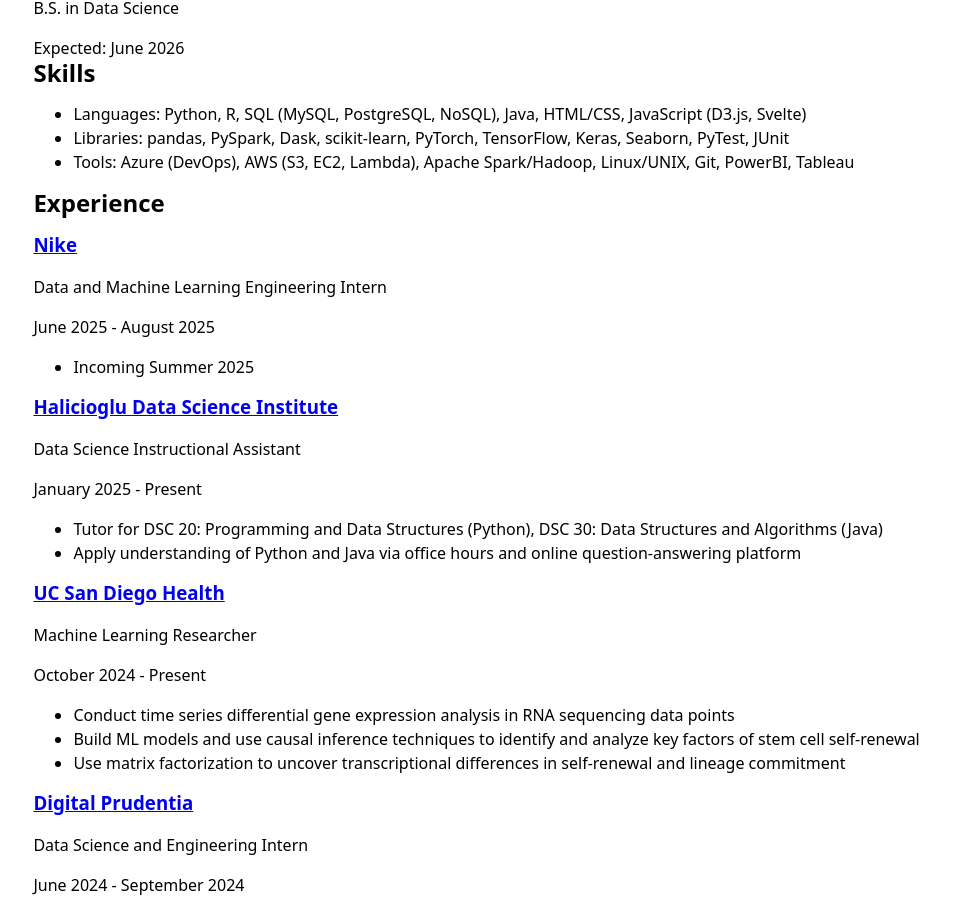
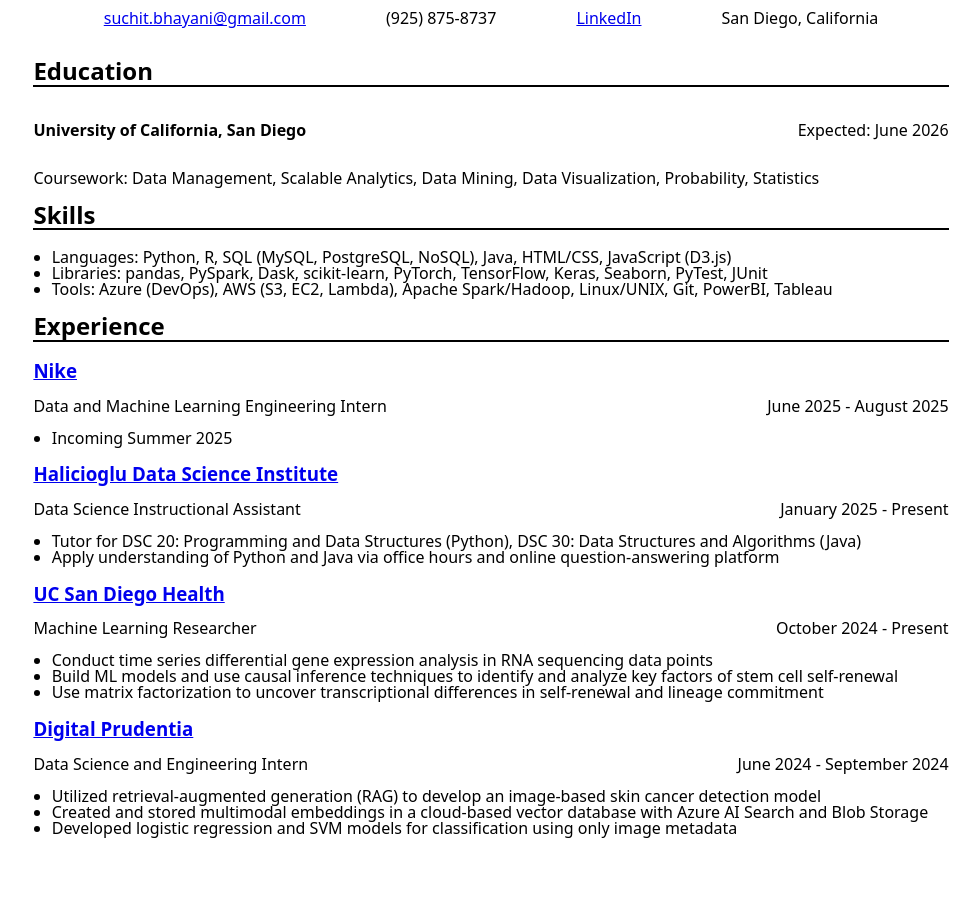
Before and after one commit to suchitbhayani/suchitbhayani.github.io, a plain HTML site: page resume/index.html in a window 1280 px wide. Shown: the part 318-1228 px from the top of the page, without its empty margins (149-1129 px from the left). After the commit the page ends 1196 px from the top, so only its background shows below. Drawn offline with Linux system fonts and the light colour scheme.

Commit message:
lab 2 done

```diff
--- a/resume/index.html
+++ b/resume/index.html
@@ -20,48 +20,69 @@
 
 
     <h1>Resume</h1>
+    <div class="resume">
 
-    <article>
+        <div class="header">
+            <header>
+                <h1>Suchit Bhayani</h1>
+                <div class="contact">
+                    <span><a href="mailto:suchit.bhayani@gmail.com">suchit.bhayani@gmail.com</a></span>
+                    <span>(925) 875-8737</span>
+                    <span><a href="https://www.linkedin.com/in/suchit-bhayani/" target="_blank">LinkedIn</a></span>
+                    <span>San Diego, California</span>
+                </div>
+            </header>
+        </div>
+
+        <div class="education">
             <section>
                 <h2>Education</h2>
-                <h3>University of California, San Diego</h3>
-                <p>B.S. in Data Science</p>
-                Expected: <time datetime="2026-06">June 2026</time>
+                <div class="line">
+                    <p><strong>University of California, San Diego</strong></p>
+                    <p class="right-side">Expected: June 2026</p>
+                </div>
+                <p>Coursework: Data Management, Scalable Analytics, Data Mining, Data Visualization, Probability, Statistics</p>
             </section>
-    </article>
+        </div>
 
-    <article>
+        <div class="skills">
             <section>
                 <h2>Skills</h2>
                 <ul>
-                <li>Languages: Python, R, SQL (MySQL, PostgreSQL, NoSQL), Java, HTML/CSS, JavaScript (D3.js, Svelte)</li>
+                    <li>Languages: Python, R, SQL (MySQL, PostgreSQL, NoSQL), Java, HTML/CSS, JavaScript (D3.js)</li>
                     <li>Libraries: pandas, PySpark, Dask, scikit-learn, PyTorch, TensorFlow, Keras, Seaborn, PyTest, JUnit</li>
                     <li>Tools: Azure (DevOps), AWS (S3, EC2, Lambda), Apache Spark/Hadoop, Linux/UNIX, Git, PowerBI, Tableau</li>
                 </ul>
             </section>
-    </article>
+        </div>
 
-    <article>
+        <div class="experience">
             <section>
                 <h2>Experience</h2>
                     <h3><a href="https://www.nike.com/">Nike</a></h3>
+                    <div class="line">
                         <p>Data and Machine Learning Engineering Intern</p>
-                <time datetime="2025-06">June 2025</time> - <time datetime="2025-08">August 2025</time>
+                        <div class="right-side">June 2025 - August 2025</div>
+                    </div>
                     <ul>
                         <li>Incoming Summer 2025</li>
                     </ul>
 
                     <h3><a href="https://datascience.ucsd.edu/">Halicioglu Data Science Institute</a></h3>
+                    <div class="line">
                         <p>Data Science Instructional Assistant</p>
-                <time datetime="2025-01">January 2025</time> - Present
+                        <div class="right-side">January 2025 - Present</div>
+                    </div>
                     <ul>
                         <li>Tutor for DSC 20: Programming and Data Structures (Python), DSC 30: Data Structures and Algorithms (Java)</li>
                         <li>Apply understanding of Python and Java via office hours and online question-answering platform</li>
                     </ul>
 
                     <h3><a href="https://www.hlilab.org/">UC San Diego Health</a></h3>
+                    <div class="line">
                         <p>Machine Learning Researcher</p>
-                <time datetime="2024-10">October 2024</time> - Present
+                        <div class="right-side">October 2024 - Present</div>
+                    </div>
                     <ul>
                         <li>Conduct time series differential gene expression analysis in RNA sequencing data points</li>
                         <li>Build ML models and use causal inference techniques to identify and analyze key factors of stem cell self-renewal</li>
@@ -69,16 +90,19 @@
                     </ul>
 
                     <h3><a href="https://www.digitalprudentia.com/">Digital Prudentia</a></h3>
+                    <div class="line">
                         <p>Data Science and Engineering Intern</p>
-                <time datetime="2024-06">June 2024</time> - <time datetime="2024-09">September 2024</time>
+                        <div class="right-side">June 2024 - September 2024</div>
+                    </div>
                     <ul>
                         <li>Utilized retrieval-augmented generation (RAG) to develop an image-based skin cancer detection model </li>
-                    <li>Created and stored multimodal embeddings in a cloud-based vector database with Azure AI Search and Azure Blob Storage</li>
+                        <li>Created and stored multimodal embeddings in a cloud-based vector database with Azure AI Search and Blob Storage</li>
                         <li>Developed logistic regression and SVM models for classification using only image metadata</li>
                     </ul>
+            </section>
+        </div>
 
-        </section>
-    </article>
+    </div>
 
 </body>
 </html>
--- a/style.css
+++ b/style.css
@@ -86,3 +86,57 @@
 h1, h2, h3, h4, h5, h6 {
   line-height: 1.1;
 }
+
+
+/* resume */
+
+.resume {
+  padding-top: 0.3em;
+  line-height: 1;
+}
+
+.resume h1 {
+  font-size: 200%;
+}
+
+.resume h3 {
+  margin-bottom: 0em;
+}
+
+.resume section h2 {
+  border-bottom: 2px solid black;
+  margin-bottom: 0.8em;
+}
+
+.resume section ul {
+  margin: 0;
+  padding-left: 2ch;
+}
+
+.line {
+  display: flex;
+  justify-content: space-between;
+  align-items: baseline;
+}
+
+.right-side {
+  margin-left: auto;
+  text-align: right;
+}
+
+/* resume header */
+
+.header header {
+  text-align: center;
+  padding: 1em;
+}
+
+.contact {
+  display: flex;
+  justify-content: center;
+  gap: 5em;
+}
+
+.header, .education, .skills, .experience {
+  margin-bottom: 1em;
+}
```
Lines whose indentation alone changed are shown as unchanged.
